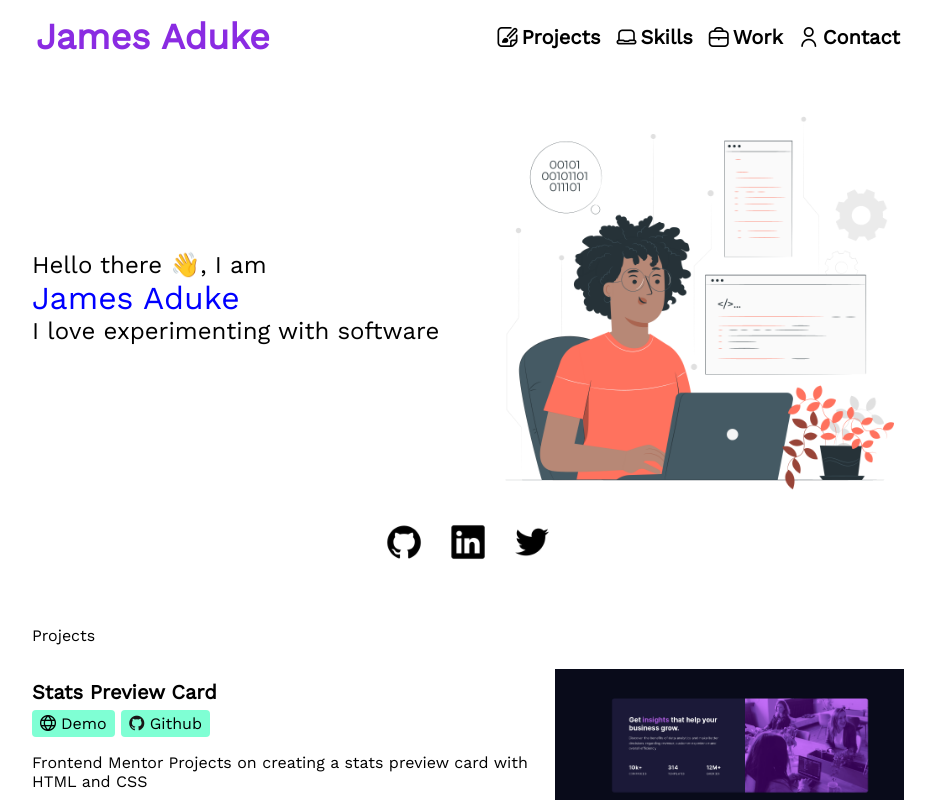
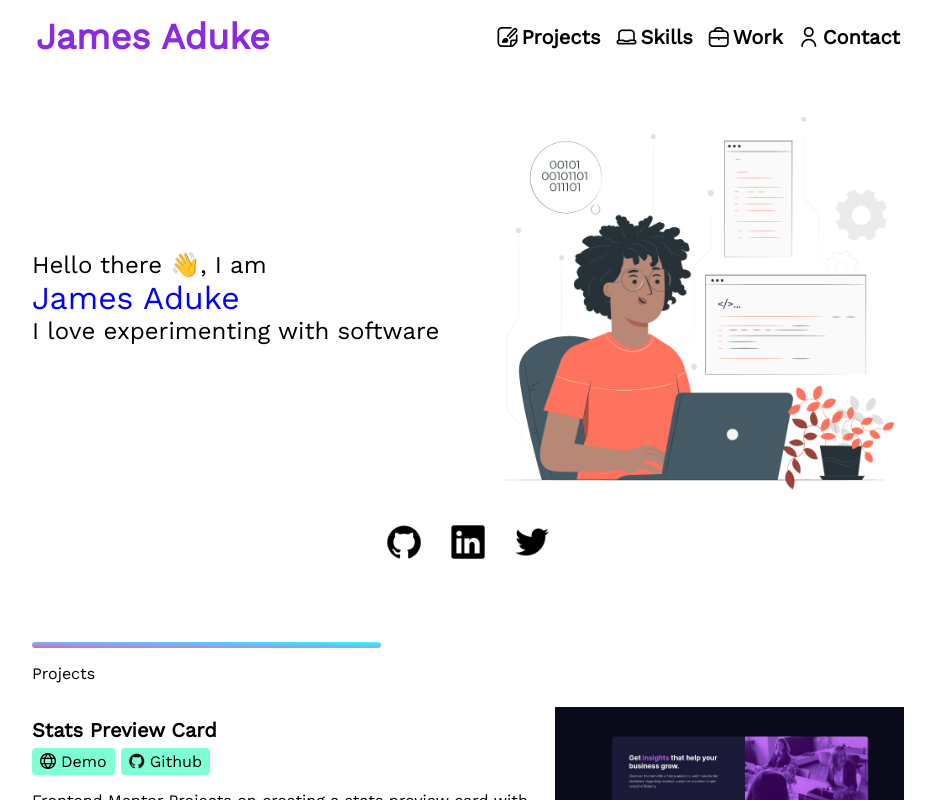
Before and after one commit to jamesaduke/react-portfolio, a React (Create React App) app: page / in a window 1280 px wide. Shown: the top 800 px of the page, without its empty margins (172-1107 px from the left). Built offline with nearby package versions, Linux system fonts and the light colour scheme.

Commit message:
add seperator common components

```diff
--- /dev/null
+++ b/src/common/seperator/index.js
@@ -0,0 +1,8 @@
+import React from "react";
+import './seperator.css';
+
+function Seperator(){
+    return <div className="seperator"></div>
+}
+
+export default Seperator;
--- /dev/null
+++ b/src/common/seperator/seperator.css
@@ -0,0 +1,19 @@
+.seperator {
+    background-image: linear-gradient(to right top,
+    #d16ba5,
+    #c777b9,
+    #ba83ca,
+    #aa8fd8,
+    #9a9ae1,
+    #8aa7ec,
+    #79b3f4,
+    #69bff8,
+    #52cffe,
+    #41dfff,
+    #46eefa,
+    #5ffbf1);
+    height: 6px;
+    width: 40%;
+    border-radius: 3px;
+    margin: 16px 0;
+}
--- a/src/components/body/project/index.js
+++ b/src/components/body/project/index.js
@@ -2,11 +2,13 @@ import React from "react";
 import "./projects.css"
 import {ProjectData} from "../../../data/projects";
 import ProjectCard from './project-card';
+import Seperator from "../../../common/seperator";
 
 function Projects (){
     const data = ProjectData;
     return(
         <div className="projects">
+            <Seperator />
             <label className="section-title">Projects</label>
             <div>
                 {data.map((project) => {
```
